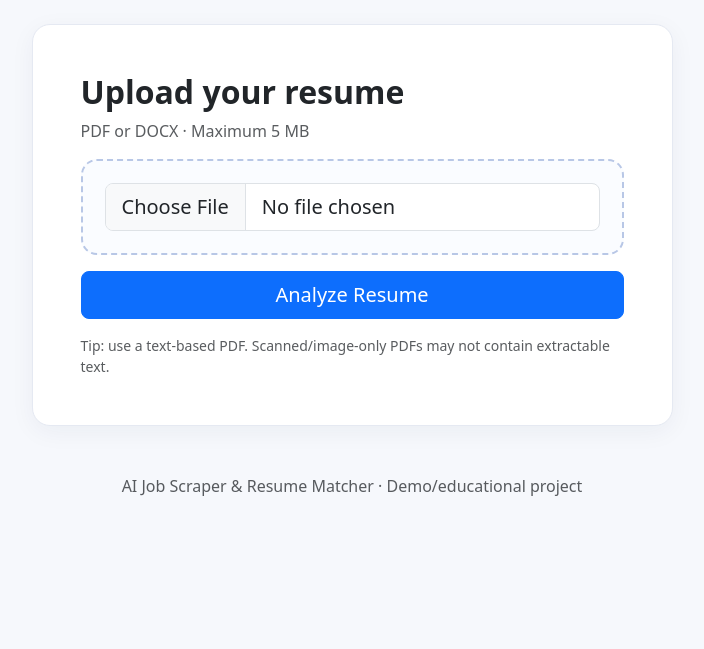
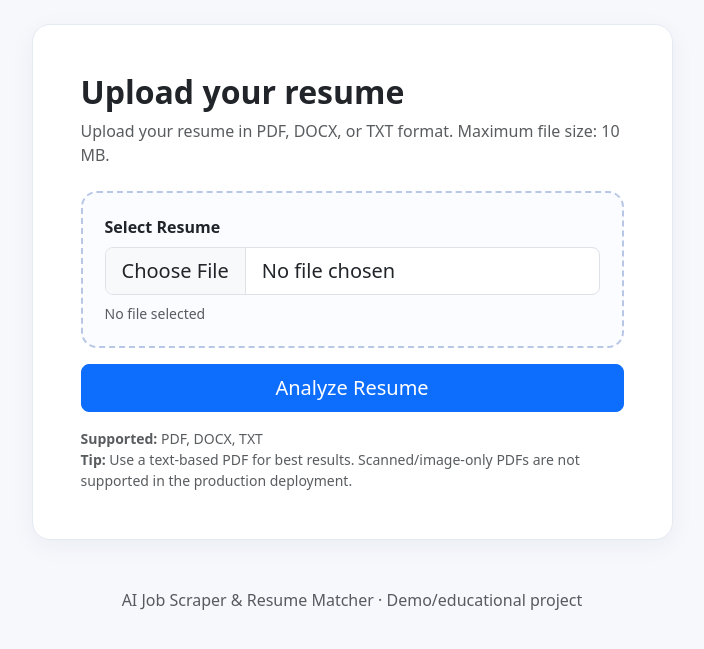
Before and after one commit to RowdyHarshit08/AI_Job_Scraper_Resume_Matcher, a Flask app: page /upload in a window 1280 px wide. Shown: the part 57-706 px from the top of the page, without its empty margins (288-992 px from the left). Run offline with Flask 3, Linux system fonts and the light colour scheme.

Commit message:
Fix resume upload form

```diff
--- a/templates/upload.html
+++ b/templates/upload.html
@@ -1,12 +1,133 @@
-{% extends "base.html" %}{% block title %}Upload Resume · AI Job Matcher{% endblock %}
+{% extends "base.html" %}
+
+{% block title %}Upload Resume · AI Job Matcher{% endblock %}
+
 {% block content %}
-<div class="row justify-content-center"><div class="col-lg-7">
-<div class="card p-4 p-md-5">
-<h2 class="fw-bold">Upload your resume</h2><p class="text-muted">PDF or DOCX · Maximum 5 MB</p>
-<form method="post" enctype="multipart/form-data">
-<div class="upload-box mb-3"><input class="form-control form-control-lg" type="file" name="resume" accept=".pdf,.docx" required></div>
-<button class="btn btn-primary btn-lg w-100">Analyze Resume</button>
-</form>
-<div class="small text-muted mt-3">Tip: use a text-based PDF. Scanned/image-only PDFs may not contain extractable text.</div>
-</div></div></div>
+
+<div class="row justify-content-center">
+
+    <div class="col-lg-7">
+
+        <div class="card p-4 p-md-5">
+
+            <h2 class="fw-bold mb-2">
+                Upload your resume
+            </h2>
+
+            <p class="text-muted mb-4">
+                Upload your resume in PDF, DOCX, or TXT format.
+                Maximum file size: 10 MB.
+            </p>
+
+            {% if error %}
+
+            <div class="alert alert-danger">
+                {{ error }}
+            </div>
+
+            {% endif %}
+
+            <form
+                method="POST"
+                enctype="multipart/form-data"
+                id="resumeForm"
+            >
+
+                <div class="upload-box mb-3">
+
+                    <label
+                        for="resume"
+                        class="form-label fw-semibold"
+                    >
+                        Select Resume
+                    </label>
+
+                    <input
+                        id="resume"
+                        class="form-control form-control-lg"
+                        type="file"
+                        name="resume"
+                        accept=".pdf,.docx,.txt"
+                        required
+                    >
+
+                    <div
+                        id="fileName"
+                        class="small text-muted mt-2"
+                    >
+                        No file selected
+                    </div>
+
+                </div>
+
+                <button
+                    type="submit"
+                    class="btn btn-primary btn-lg w-100"
+                    id="analyzeBtn"
+                >
+                    Analyze Resume
+                </button>
+
+            </form>
+
+            <div class="small text-muted mt-3">
+
+                <strong>Supported:</strong>
+                PDF, DOCX, TXT
+
+                <br>
+
+                <strong>Tip:</strong>
+                Use a text-based PDF for best results.
+                Scanned/image-only PDFs are not supported in the production deployment.
+
+            </div>
+
+        </div>
+
+    </div>
+
+</div>
+
+<script>
+
+const resumeInput = document.getElementById("resume");
+const fileName = document.getElementById("fileName");
+const resumeForm = document.getElementById("resumeForm");
+const analyzeBtn = document.getElementById("analyzeBtn");
+
+resumeInput.addEventListener("change", function () {
+
+    if (this.files && this.files.length > 0) {
+
+        fileName.textContent =
+            "Selected: " + this.files[0].name;
+
+    } else {
+
+        fileName.textContent =
+            "No file selected";
+
+    }
+
+});
+
+resumeForm.addEventListener("submit", function () {
+
+    if (!resumeInput.files || resumeInput.files.length === 0) {
+
+        alert("Please select a resume file first.");
+
+        return;
+
+    }
+
+    analyzeBtn.disabled = true;
+
+    analyzeBtn.textContent = "Analyzing Resume...";
+
+});
+
+</script>
+
 {% endblock %}
```
